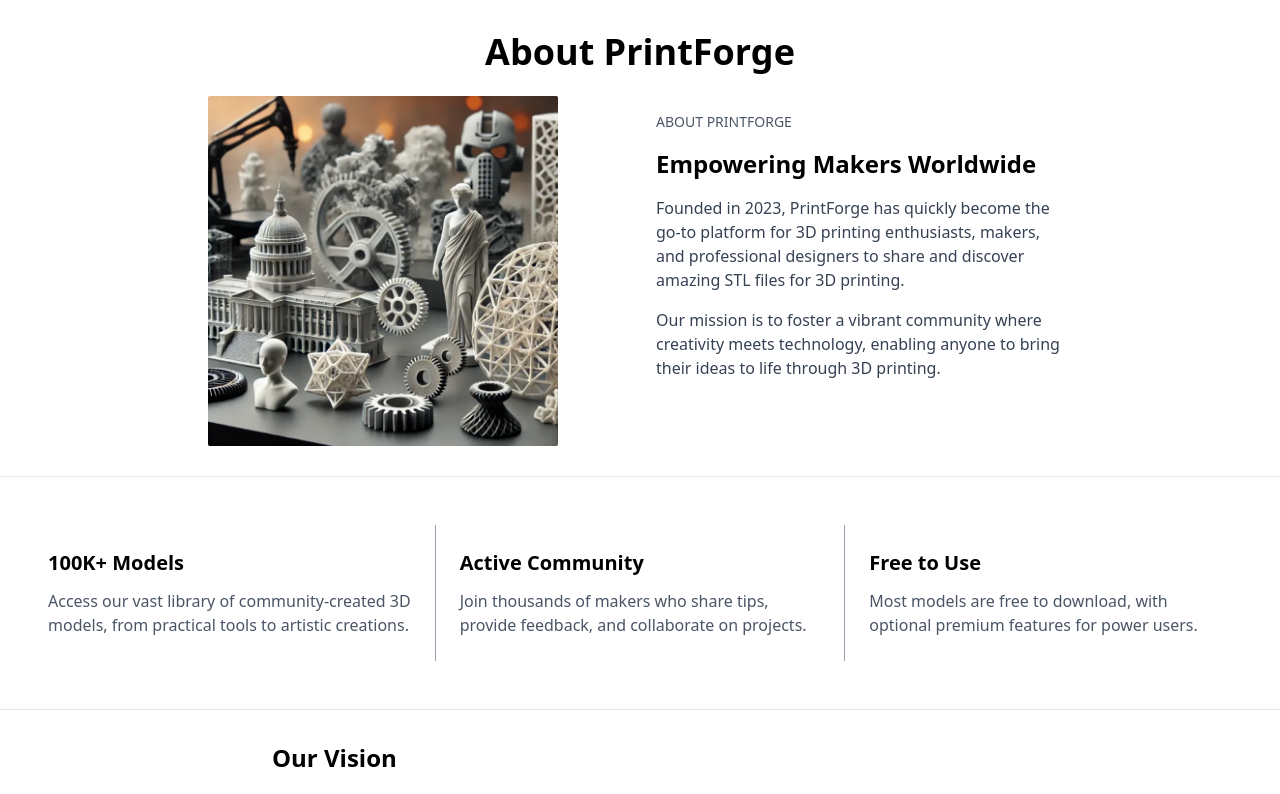
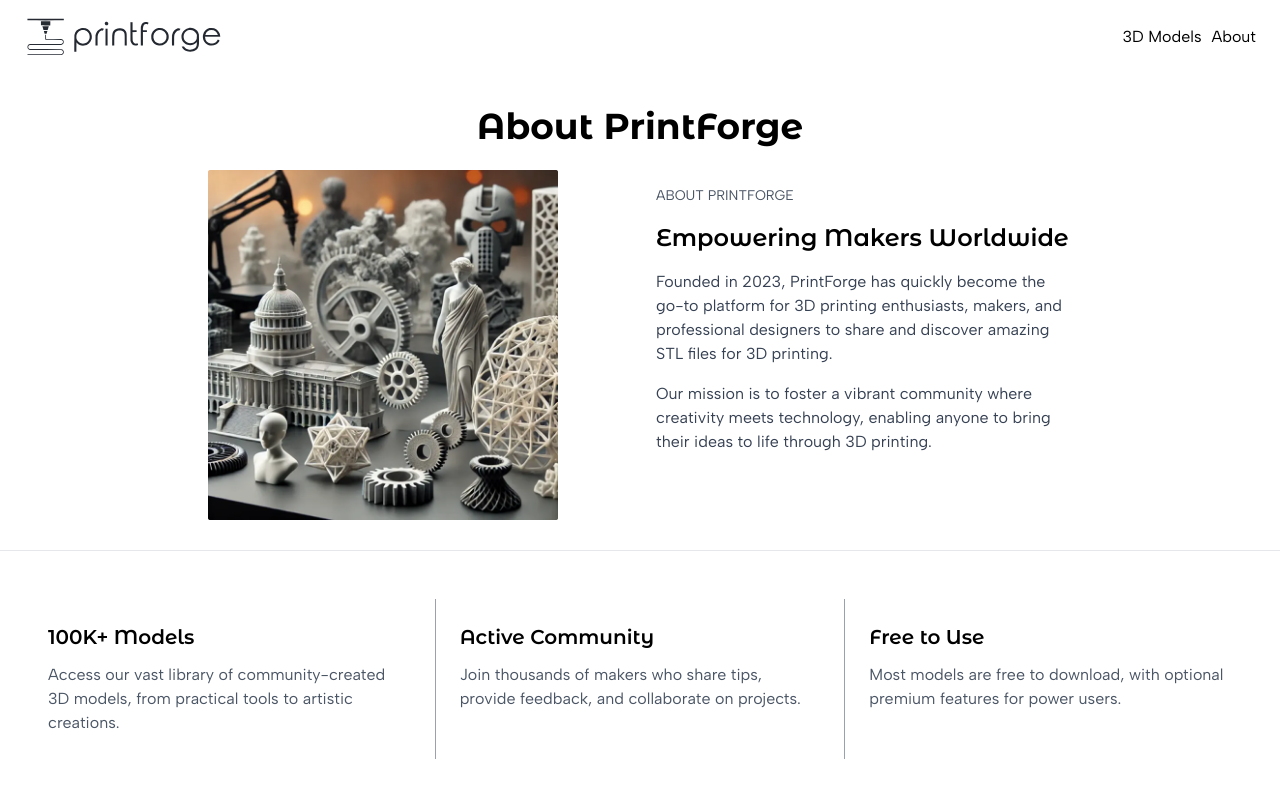
Before and after one commit to 29212KSG/printforge, a Next.js app: page /about in a window 1280 px wide. Shown: the top 794 px of the page. Built offline with nearby package versions, Linux system fonts and the light colour scheme.

Commit message:
optimizing fonts

```diff
--- a/app/globals.css
+++ b/app/globals.css
@@ -1 +1,5 @@
 @import "tailwindcss";
+
+h1, h2, h3, h4, h5, h6 {
+  font-family: var(--font-montserrat-alternates);
+}
--- a/app/layout.tsx
+++ b/app/layout.tsx
@@ -1,4 +1,17 @@
-import './globals.css';
+import "./globals.css";
+import { Albert_Sans, Montserrat_Alternates } from "next/font/google"
+
+const albertSans = Albert_Sans({
+  subsets: ["latin"],
+  display: "swap"
+})
+
+const montserratAlternates = Montserrat_Alternates({
+  subsets: ["latin"],
+  display: "swap",
+  weight: ["100", "200", "300", "400", "500", "600", "700", "800", "900"],
+  variable: "--font-montserrat-alternates"
+})
 
 export default function RootLayout({
   children,
@@ -7,7 +20,33 @@
 }>) {
   return (
     <html lang="en">
-      <body>{children}</body>
+      <body className={`${albertSans.className} ${montserratAlternates.variable}`}>
+        <header className="w-full bg-white">
+          <nav className="flex justify-between px-6 py-4">
+            <div className="relative">
+              {/* Desktop Logo */}
+              <img
+                src={"/printforge-logo.svg"}
+                alt="PrintForge Logo"
+                className="w-[200px] h-auto hidden md:block"
+              />
+              {/* Mobile Logo */}
+              <img
+                src={"/printforge-logo-icon.svg"}
+                alt="PrintForge Logo"
+                className="w-[40px] h-auto block md:hidden"
+              />
+            </div>
+            <ul className="flex items-center gap-2.5">
+              <p>3D Models</p>
+              <p
+                // href="/about"
+              >About</p>
+            </ul>
+          </nav>
+        </header>
+        {children}
+      </body>
     </html>
   );
 }
```
Also changed, not shown: public/printforge-logo-icon.svg (added), public/printforge-logo.svg (added).
